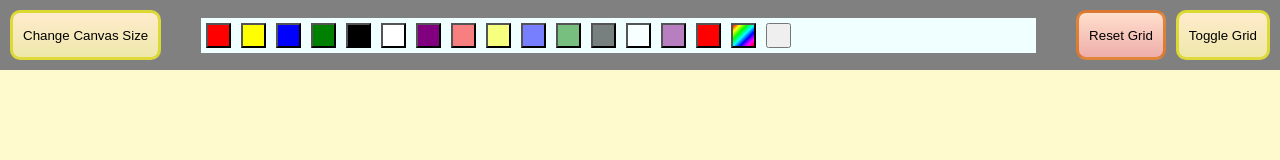
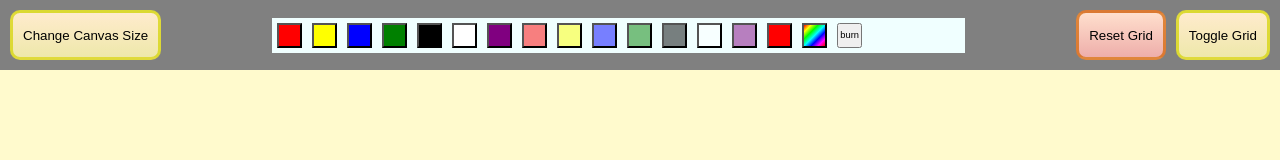
Before and after one commit to AbdullahHatim/Project-Etch-a-Sketch-TOP, a plain HTML site: page index.html in a window 1280 px wide. Shown: the top 160 px of the page. Drawn offline with Linux system fonts and the light colour scheme.

Commit message:
Fix: Add 'burn' to burn button

```diff
--- a/index.html
+++ b/index.html
@@ -26,7 +26,7 @@
         <button class="highlighterPurple"></button>
         <button class="rgb"></button>
         <button class="interactionRGB"></button>
-        <button class="burner"></button>
+        <button class="burner">burn</button>
       </div>
       <button id="resetGrid">Reset Grid</button>
       <button id="toggleGrid">Toggle Grid</button>
--- a/style.css
+++ b/style.css
@@ -76,6 +76,7 @@ body {
 .colorContainer {
   margin: 0px auto;
   flex-grow: 0.8;
+  max-width: 55%;
   /* height: 60px; */
   padding: 5px;
   column-gap: 10px;
@@ -155,7 +156,9 @@ body {
     rgb(255, 0, 0)
   );
 }
-
+.burner {
+  font-size: 7pt;
+}
 .highlighterRed {
   background-color: rgba(255, 0, 0, 0.5);
 }
@@ -192,5 +195,6 @@ body {
   .colorContainer {
     position: absolute;
     top: 70px;
+    max-width: 100%;
   }
 }
```
